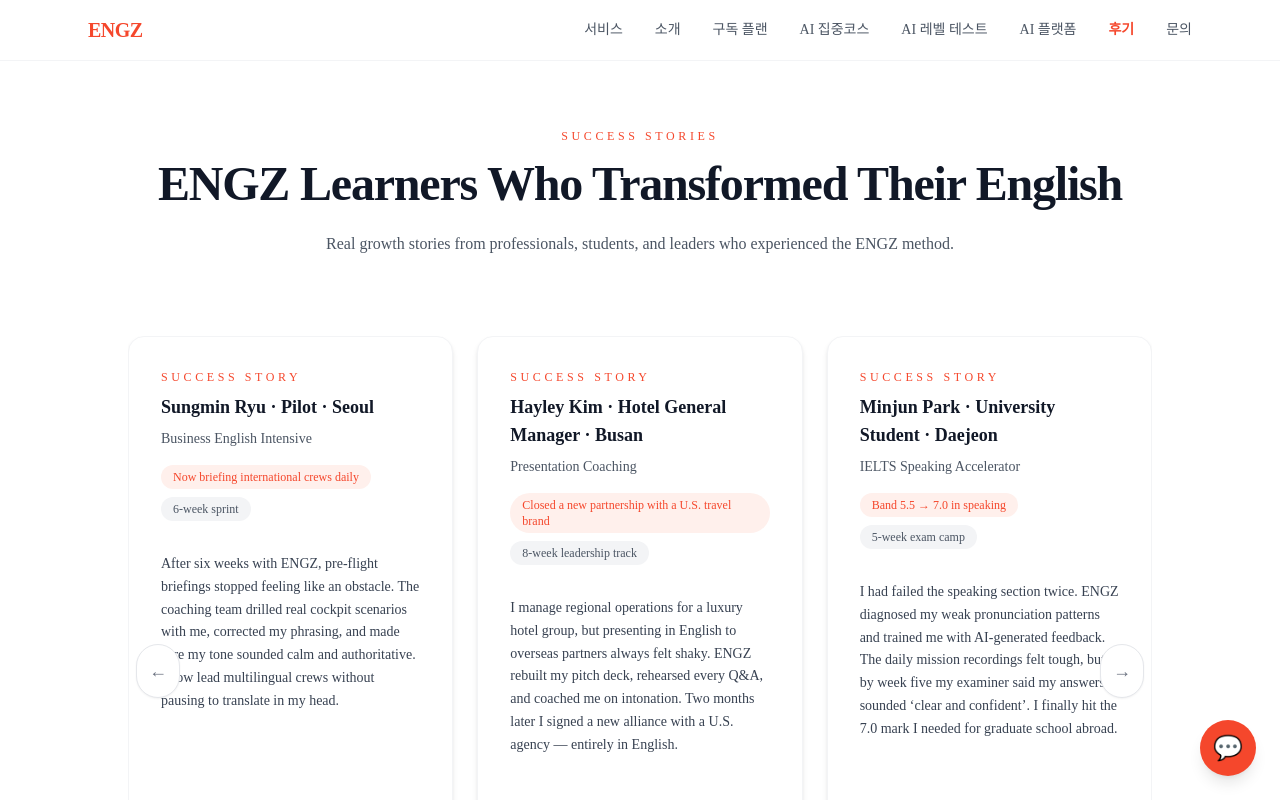
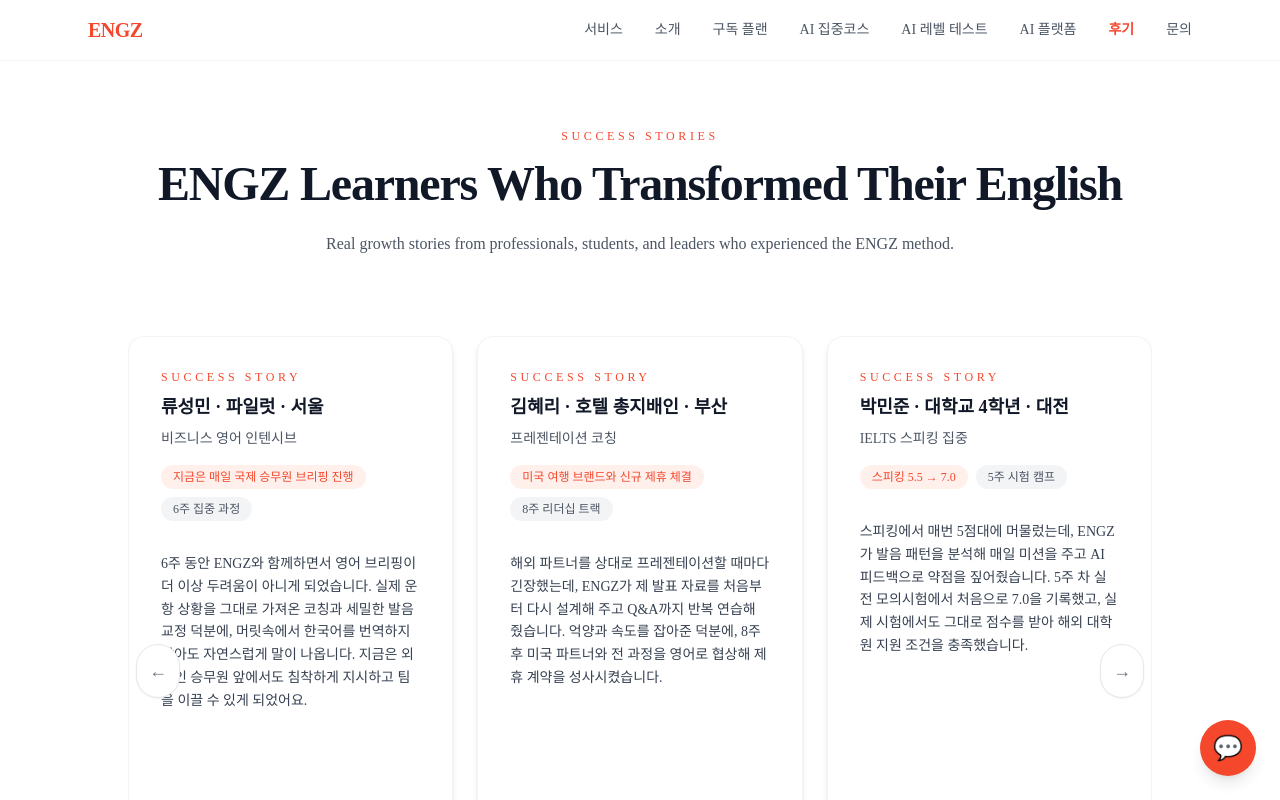
Before and after one commit to imhen97/engz, a Next.js app: page /testimonials in a window 1280 px wide. Shown: the top 800 px of the page. Built offline with nearby package versions, Linux system fonts and the light colour scheme; a web font is replaced by a local one.

Commit message:
Translate success stories to Korean

```diff
--- a/data/testimonials.ts
+++ b/data/testimonials.ts
@@ -12,91 +12,91 @@
 export const testimonials: Testimonial[] = [
   {
     id: "testimonial-sungmin",
-    name: "Sungmin Ryu",
-    role: "Pilot",
-    city: "Seoul",
-    course: "Business English Intensive",
-    duration: "6-week sprint",
-    improvement: "Now briefing international crews daily",
+    name: "류성민",
+    role: "파일럿",
+    city: "서울",
+    course: "비즈니스 영어 인텐시브",
+    duration: "6주 집중 과정",
+    improvement: "지금은 매일 국제 승무원 브리핑 진행",
     story:
-      "After six weeks with ENGZ, pre-flight briefings stopped feeling like an obstacle. The coaching team drilled real cockpit scenarios with me, corrected my phrasing, and made sure my tone sounded calm and authoritative. I now lead multilingual crews without pausing to translate in my head.",
+      "6주 동안 ENGZ와 함께하면서 영어 브리핑이 더 이상 두려움이 아니게 되었습니다. 실제 운항 상황을 그대로 가져온 코칭과 세밀한 발음 교정 덕분에, 머릿속에서 한국어를 번역하지 않아도 자연스럽게 말이 나옵니다. 지금은 외국인 승무원 앞에서도 침착하게 지시하고 팀을 이끌 수 있게 되었어요.",
   },
   {
     id: "testimonial-hayley",
-    name: "Hayley Kim",
-    role: "Hotel General Manager",
-    city: "Busan",
-    course: "Presentation Coaching",
-    duration: "8-week leadership track",
-    improvement: "Closed a new partnership with a U.S. travel brand",
+    name: "김혜리",
+    role: "호텔 총지배인",
+    city: "부산",
+    course: "프레젠테이션 코칭",
+    duration: "8주 리더십 트랙",
+    improvement: "미국 여행 브랜드와 신규 제휴 체결",
     story:
-      "I manage regional operations for a luxury hotel group, but presenting in English to overseas partners always felt shaky. ENGZ rebuilt my pitch deck, rehearsed every Q&A, and coached me on intonation. Two months later I signed a new alliance with a U.S. agency — entirely in English.",
+      "해외 파트너를 상대로 프레젠테이션할 때마다 긴장했는데, ENGZ가 제 발표 자료를 처음부터 다시 설계해 주고 Q&A까지 반복 연습해 줬습니다. 억양과 속도를 잡아준 덕분에, 8주 후 미국 파트너와 전 과정을 영어로 협상해 제휴 계약을 성사시켰습니다.",
   },
   {
     id: "testimonial-minjun",
-    name: "Minjun Park",
-    role: "University Student",
-    city: "Daejeon",
-    course: "IELTS Speaking Accelerator",
-    duration: "5-week exam camp",
-    improvement: "Band 5.5 → 7.0 in speaking",
+    name: "박민준",
+    role: "대학교 4학년",
+    city: "대전",
+    course: "IELTS 스피킹 집중",
+    duration: "5주 시험 캠프",
+    improvement: "스피킹 5.5 → 7.0",
     story:
-      "I had failed the speaking section twice. ENGZ diagnosed my weak pronunciation patterns and trained me with AI-generated feedback. The daily mission recordings felt tough, but by week five my examiner said my answers sounded ‘clear and confident’. I finally hit the 7.0 mark I needed for graduate school abroad.",
+      "스피킹에서 매번 5점대에 머물렀는데, ENGZ가 발음 패턴을 분석해 매일 미션을 주고 AI 피드백으로 약점을 짚어줬습니다. 5주 차 실전 모의시험에서 처음으로 7.0을 기록했고, 실제 시험에서도 그대로 점수를 받아 해외 대학원 지원 조건을 충족했습니다.",
   },
   {
     id: "testimonial-ari",
-    name: "Ari Jeong",
-    role: "Marketing Executive",
-    city: "Singapore",
-    course: "Business English Intensive",
-    duration: "7-week growth sprint",
-    improvement: "Delivered a global product launch in English",
+    name: "정아리",
+    role: "마케팅 이사",
+    city: "싱가포르",
+    course: "비즈니스 영어 인텐시브",
+    duration: "7주 성장 스프린트",
+    improvement: "글로벌 런칭 웨비나 단독 진행",
     story:
-      "I lead campaigns for a fintech company, and English meetings always drained me. ENGZ focused on storytelling, negotiation phrases, and live rehearsal with tough feedback. By week seven I led our global launch webinar without switching back to Korean once.",
+      "다국적 팀과 회의할 때마다 표현이 막히곤 했는데, ENGZ가 스토리텔링 구조부터 협상 표현까지 제 업무에 맞춰 훈련해 줬습니다. 7주 만에 글로벌 제품 발표 웨비나를 처음부터 끝까지 영어로 진행했고, 이후 사내에서 영어 발표는 제가 맡게 되었어요.",
   },
   {
     id: "testimonial-daon",
-    name: "Daon Choi",
-    role: "Flight Attendant",
-    city: "Incheon",
-    course: "Daily Conversation Mastery",
-    duration: "90-day habit program",
-    improvement: "Passenger satisfaction score up 18%",
+    name: "최다온",
+    role: "항공 승무원",
+    city: "인천",
+    course: "데일리 회화 마스터",
+    duration: "90일 습관 프로그램",
+    improvement: "영어 서비스 만족도 18% 상승",
     story:
-      "My airline tracks English service comments every month. ENGZ designed micro-missions that matched actual in-flight scenarios and coached my pronunciation daily. Three months later, English compliments doubled and my supervisor asked me to mentor new crew members.",
+      "ENGZ는 실제 기내 상황을 반영한 미션과 매일 발음 코칭을 제공했습니다. 3개월 동안 꾸준히 연습한 결과 승객 칭찬 메시지가 두 배 이상 늘었고, 영어 대응이 뛰어나다는 이유로 신규 승무원 교육까지 맡게 되었습니다.",
   },
   {
     id: "testimonial-wooju",
-    name: "Wooju Seo",
-    role: "CFO & Co-founder",
-    city: "Seoul",
-    course: "Investor Pitch Lab",
-    duration: "4-week accelerator",
-    improvement: "Raised $4.2M from a U.S. VC",
+    name: "서우주",
+    role: "CFO & 공동 창업자",
+    city: "서울",
+    course: "투자자 피치 랩",
+    duration: "4주 집중 과정",
+    improvement: "미국 VC로부터 42억 원 투자 유치",
     story:
-      "Our SaaS startup kept losing momentum when investor meetings switched to English. ENGZ dissected my pitch, tightened every metric explanation, and simulated rapid-fire questions. After four weeks I closed our Series A with an American lead investor.",
+      "투자 미팅이 영어로 전환되면 설명이 흐트러졌는데, ENGZ가 우리 지표와 비즈니스 모델을 바탕으로 피치 덱을 다듬고 예상 질문을 끝까지 시뮬레이션해 줬습니다. 4주 후 미국 투자사와의 미팅에서 모든 질답을 영어로 소화하며 시리즈 A 투자를 유치했습니다.",
   },
   {
     id: "testimonial-sofia",
-    name: "Sofia Lee",
-    role: "High School Teacher",
-    city: "Daegu",
+    name: "이소피아",
+    role: "고등학교 교사",
+    city: "대구",
     course: "TOEIC Speaking Pro",
-    duration: "6-week certification plan",
-    improvement: "Score 140 → 180 on TOEIC Speaking",
+    duration: "6주 자격 준비",
+    improvement: "TOEIC Speaking 140 → 180",
     story:
-      "I teach social studies but needed a higher TOEIC Speaking score for promotion. ENGZ mapped out a daily speaking ladder, recorded every answer, and highlighted the exact grammar slips that cost me points. I submitted the 180 scorecard to my principal last month.",
+      "승진을 위해 TOEIC Speaking 점수가 필요했는데, ENGZ가 답변 구조와 억양을 세밀하게 피드백해 주고 매 수업마다 녹음한 파일을 분석해 주었습니다. 6주 만에 점수를 40점 올려 180점을 달성했고, 학교에서도 영어 수업 시범교사로 추천받았습니다.",
   },
   {
     id: "testimonial-hannah",
-    name: "Hannah Yoo",
-    role: "Corporate Lawyer",
-    city: "New York",
-    course: "Advanced Negotiation English",
-    duration: "10-week immersion",
-    improvement: "Negotiated cross-border deal in English",
+    name: "유한나",
+    role: "기업 변호사",
+    city: "뉴욕",
+    course: "어드밴스드 협상 영어",
+    duration: "10주 몰입 과정",
+    improvement: "국제 계약 협상 전 과정을 영어로 진행",
     story:
-      "I moved to New York for work but still drafted negotiation clauses in Korean first. ENGZ built case studies from my actual deals, drilled me on precise legal phrasing, and used AI feedback to polish my delivery. Now I negotiate term sheets directly with U.S. counsel.",
+      "뉴욕 사무소로 발령받고도 협상 문서를 항상 한국어로 작성한 뒤 번역했는데, ENGZ가 실제 계약서를 기반으로 표현을 다듬고 상황별 롤플레이를 반복해 줬습니다. 10주가 지나자 영어로 바로 용어가 떠오르기 시작했고, 최근 크로스보더 딜 협상을 처음부터 끝까지 영어로 마무리했습니다.",
   },
 ];
 
```
